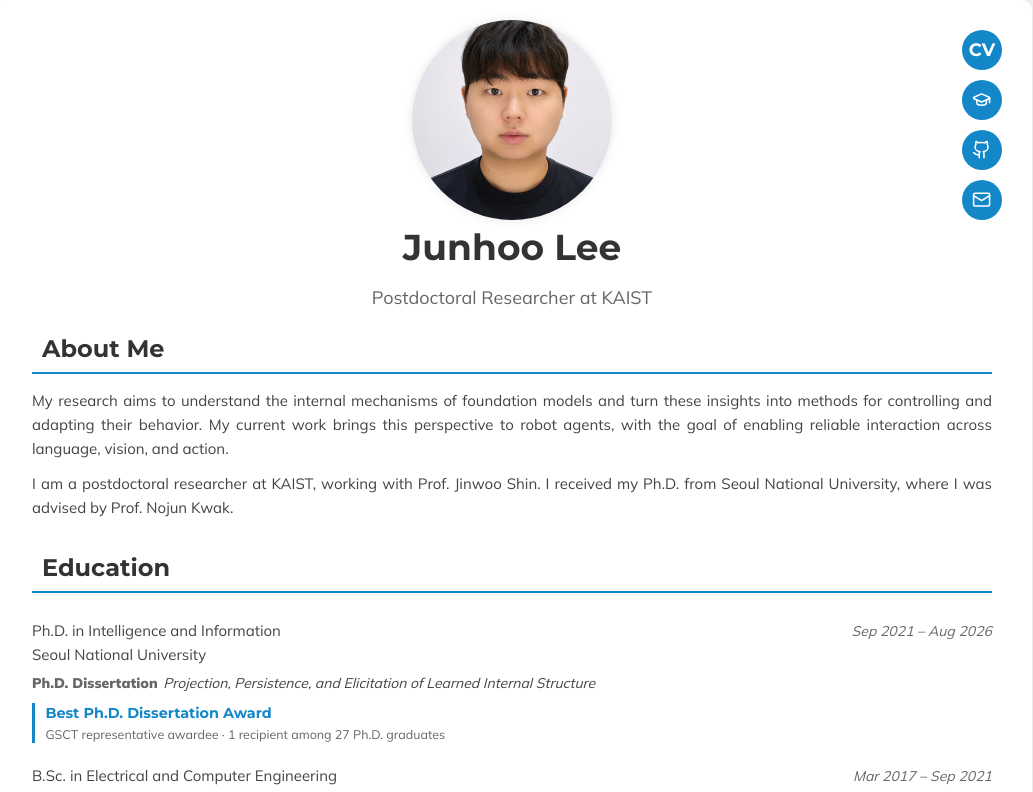
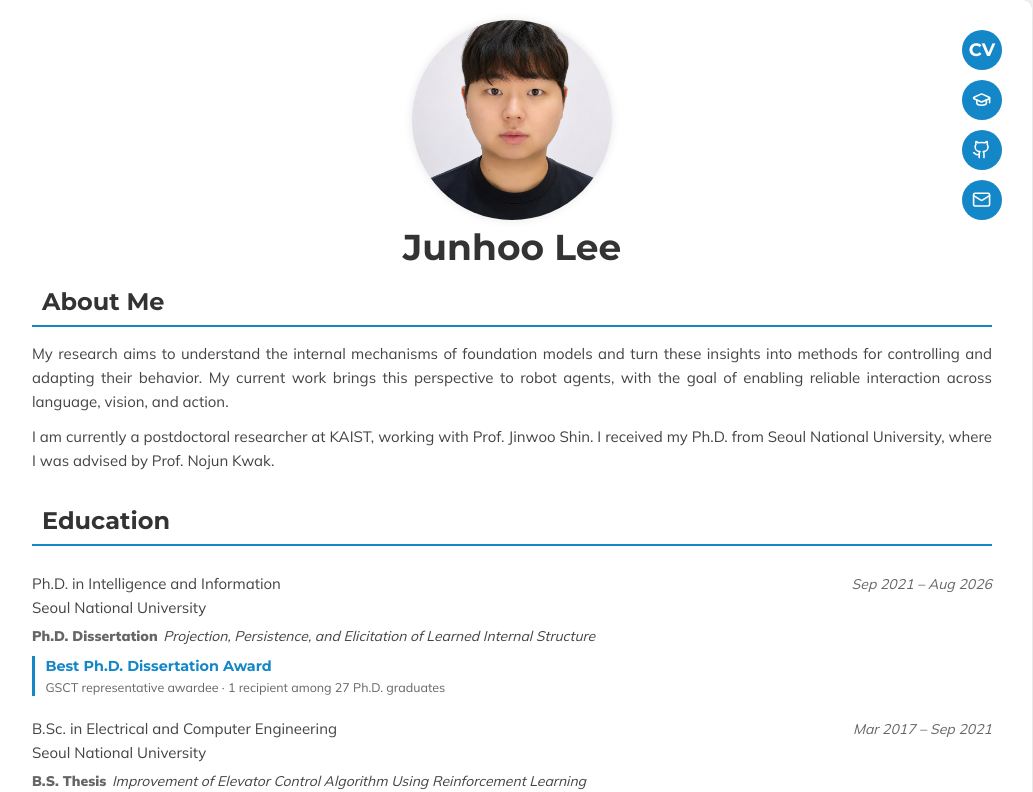
Before and after one commit to JunHoo-Lee/my-homepage, a Next.js app: page / in a window 1280 px wide. Shown: the top 792 px of the page, without its empty margins (128-1161 px from the left). Built offline with nearby package versions, Linux system fonts and the light colour scheme.

Commit message:
Simplify homepage profile header

```diff
--- a/app/(public)/HomePage.module.css
+++ b/app/(public)/HomePage.module.css
@@ -33,14 +33,6 @@
   color: #333;
   font-size: 2.25rem;
   font-weight: 700;
-}
-
-.profileHeader > p {
-  width: fit-content;
-  margin: 0 auto 1.25rem;
-  color: #666;
-  font-family: var(--font-home-body), sans-serif;
-  font-size: 1.125rem;
 }
 
 .headerIcons {
--- a/app/(public)/page.tsx
+++ b/app/(public)/page.tsx
@@ -52,7 +52,6 @@ export default function Home() {
           width={200}
         />
         <h1>{profile.name}</h1>
-        <p>{profile.role} at {profile.affiliation}</p>
         <nav className={styles.headerIcons} aria-label="Profile links">
           <a href="/cv.pdf" target="_blank" rel="noreferrer" aria-label="Curriculum vitae"><strong>CV</strong></a>
           <a href="https://scholar.google.com/citations?user=CvvfGxkAAAAJ" target="_blank" rel="noreferrer" aria-label="Google Scholar"><GraduationCap aria-hidden="true" /></a>
--- a/app/lib/data.ts
+++ b/app/lib/data.ts
@@ -29,7 +29,7 @@ export const PROFILE = {
     website: "https://junhoo.me",
     bio: [
         "My research aims to understand the internal mechanisms of foundation models and turn these insights into methods for controlling and adapting their behavior. My current work brings this perspective to robot agents, with the goal of enabling reliable interaction across language, vision, and action.",
-        "I am a postdoctoral researcher at KAIST, working with Prof. Jinwoo Shin. I received my Ph.D. from Seoul National University, where I was advised by Prof. Nojun Kwak.",
+        "I am currently a postdoctoral researcher at KAIST, working with Prof. Jinwoo Shin. I received my Ph.D. from Seoul National University, where I was advised by Prof. Nojun Kwak.",
     ]
 };
 
```
